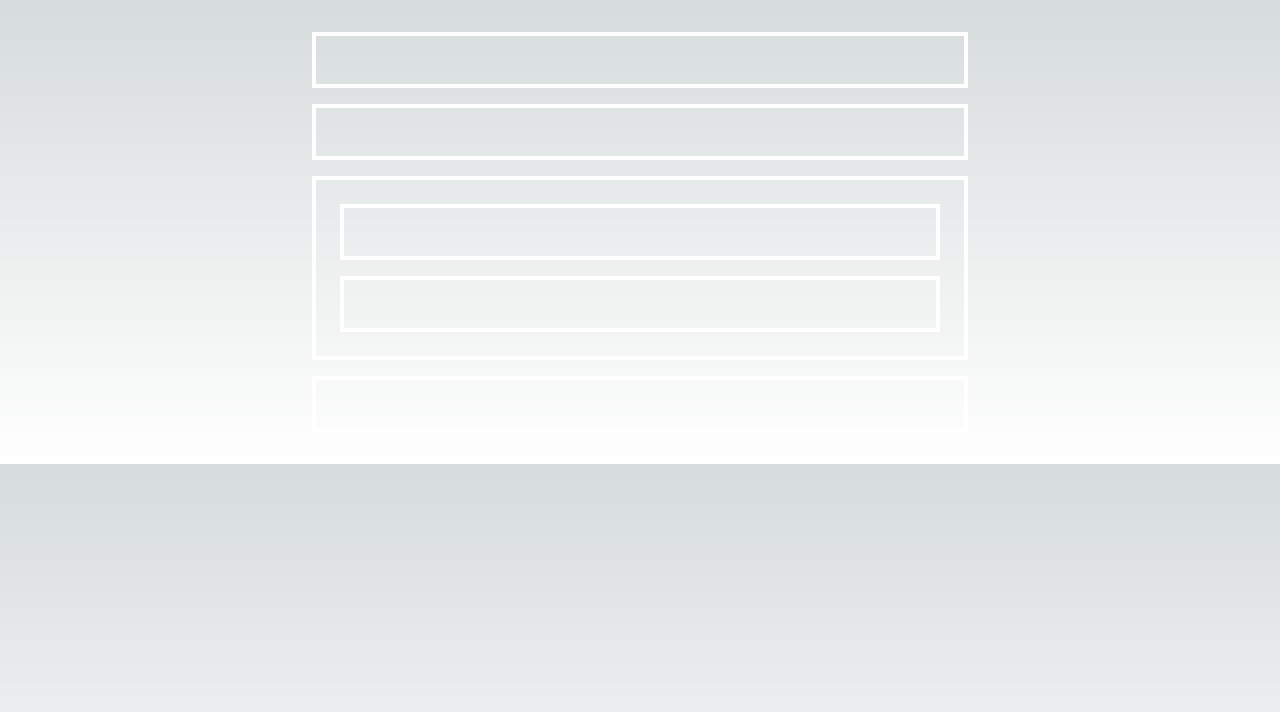
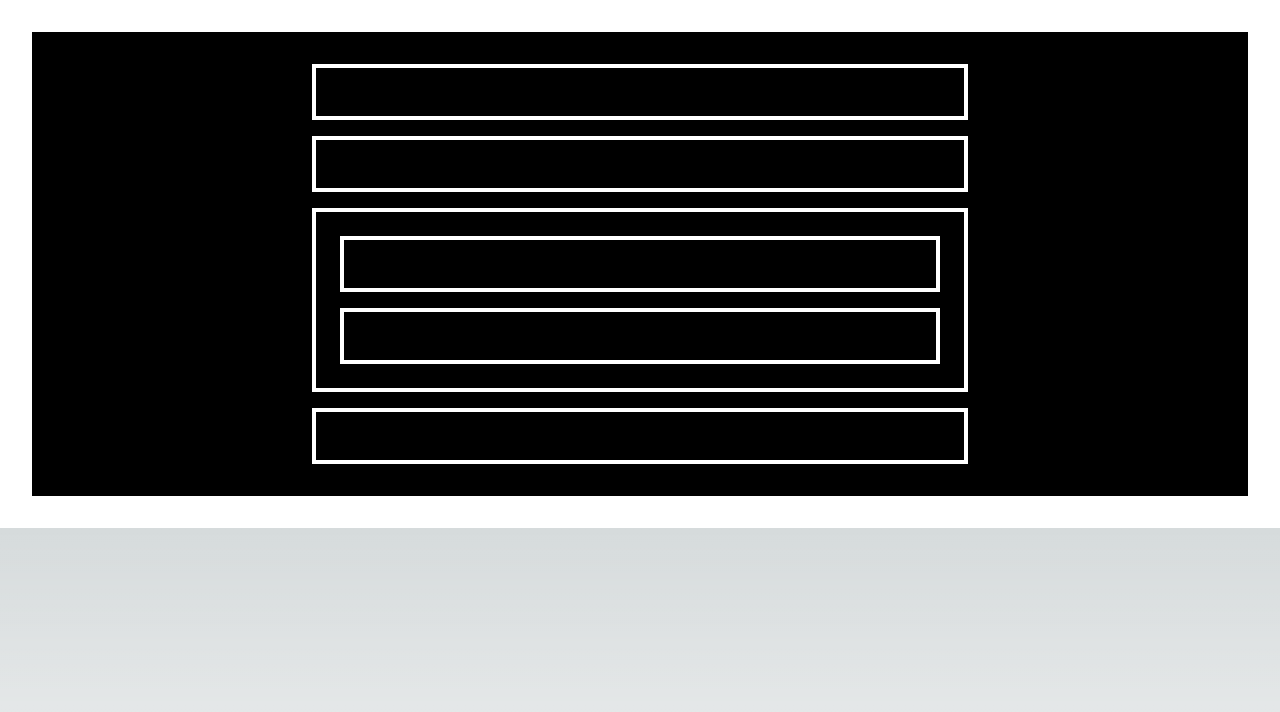
Before and after one commit to usatie/nextjs-every-layout, a Next.js app: page /stack/ex1 in a window 1280 px wide. Shown: the top 712 px of the page. Built offline with nearby package versions, Linux system fonts and the light colour scheme.

Commit message:
Update container

```diff
--- a/app/components/container.tsx
+++ b/app/components/container.tsx
@@ -1,9 +1,11 @@
 import { Center } from "@/app/components/center";
 
 export function Container({ children }: { children: React.ReactNode }) {
-    return <div className="p-8">
-        <Center>
-            {children}
-        </Center>
+    return <div className="bg-white p-8">
+        <div className="p-8 bg-black">
+            <Center>
+                {children}
+            </Center>
+        </div>
     </div>;
 }
```
